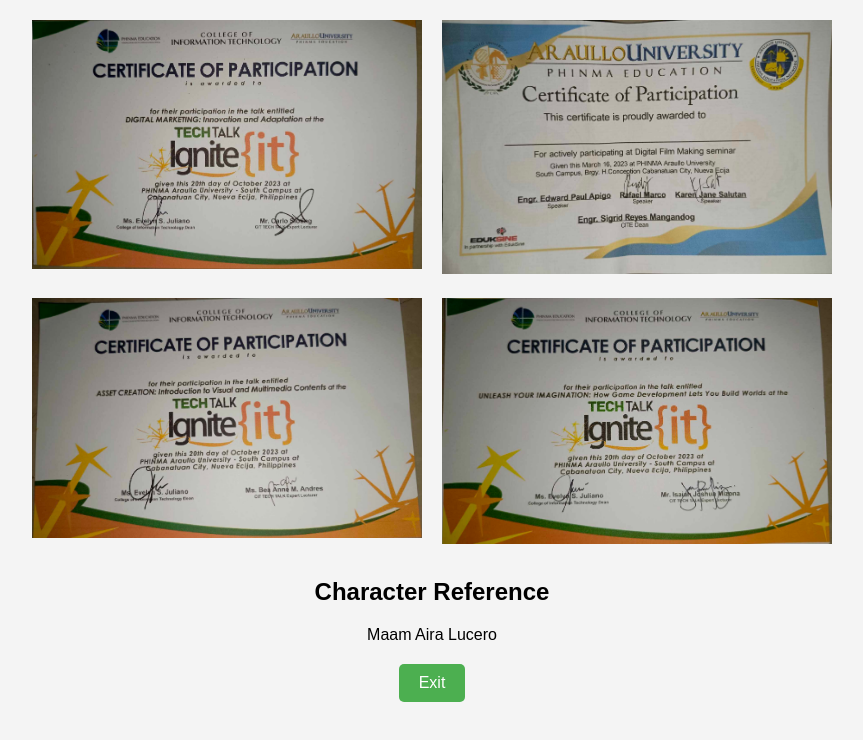
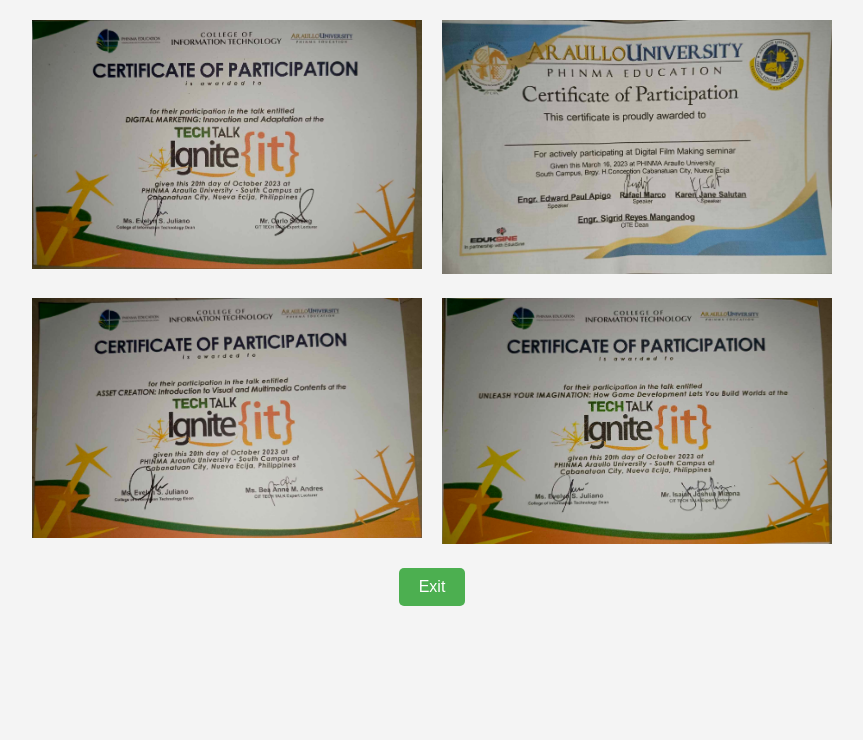
Before and after one commit to Christian202419/upadeted-ssp, a plain HTML site: page certificate.html in a window 1280 px wide. Shown: the whole page, without its empty margins (208-1071 px from the left). Drawn offline with Linux system fonts and the light colour scheme.

Commit message:
Update certificate.html

```diff
--- a/certificate.html
+++ b/certificate.html
@@ -72,14 +72,6 @@
     </div>
   </div>
 
-  <div class="title">
-    <h2>Character Reference</h2>
-  </div>
-
-  <div class="person-info">
-    <p>Maam Aira Lucero</p>
-  </div>
-
   <div class="exit-button">
     <a href="index.html" class="btn">Exit</a>
   </div>
```
